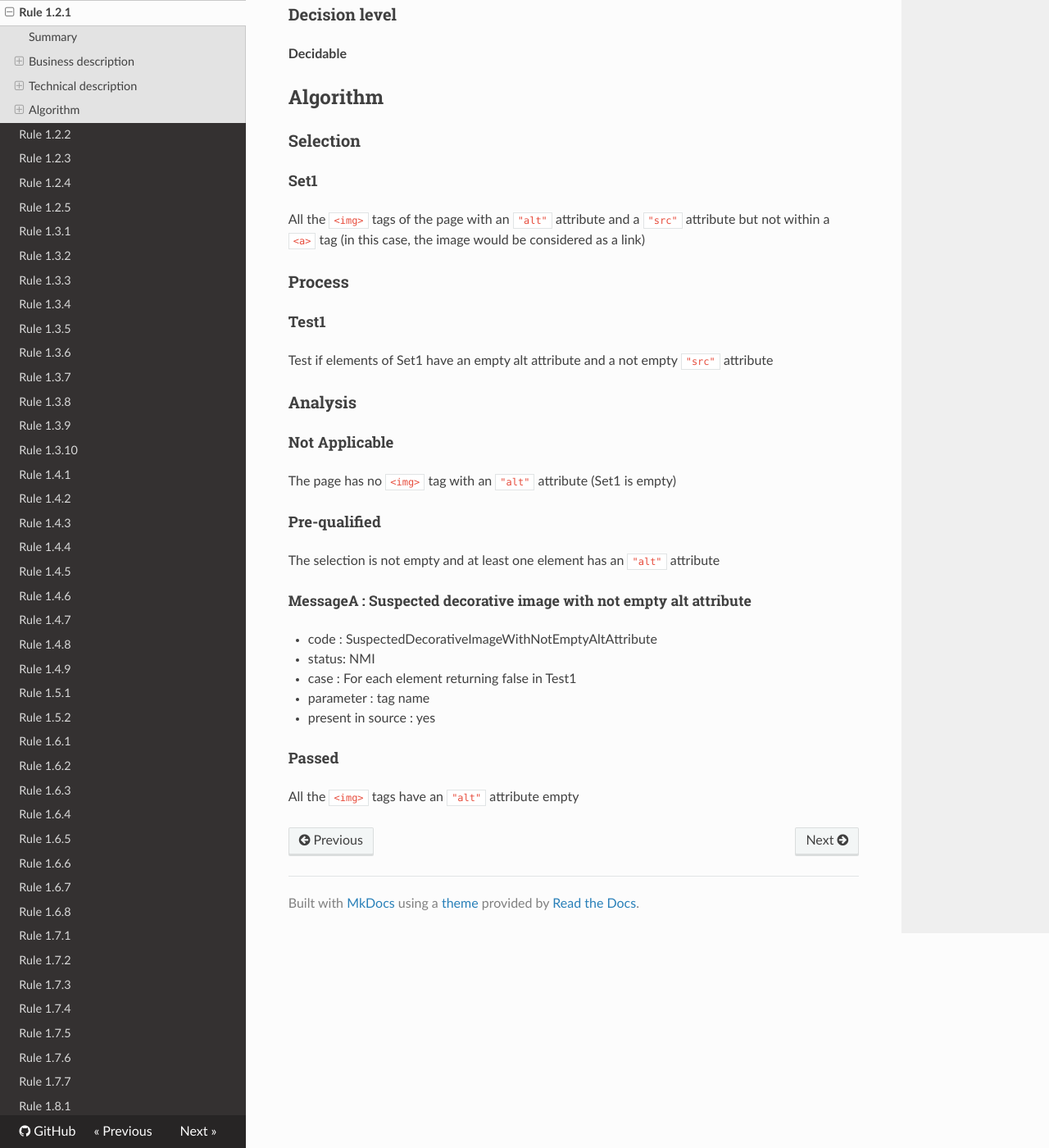
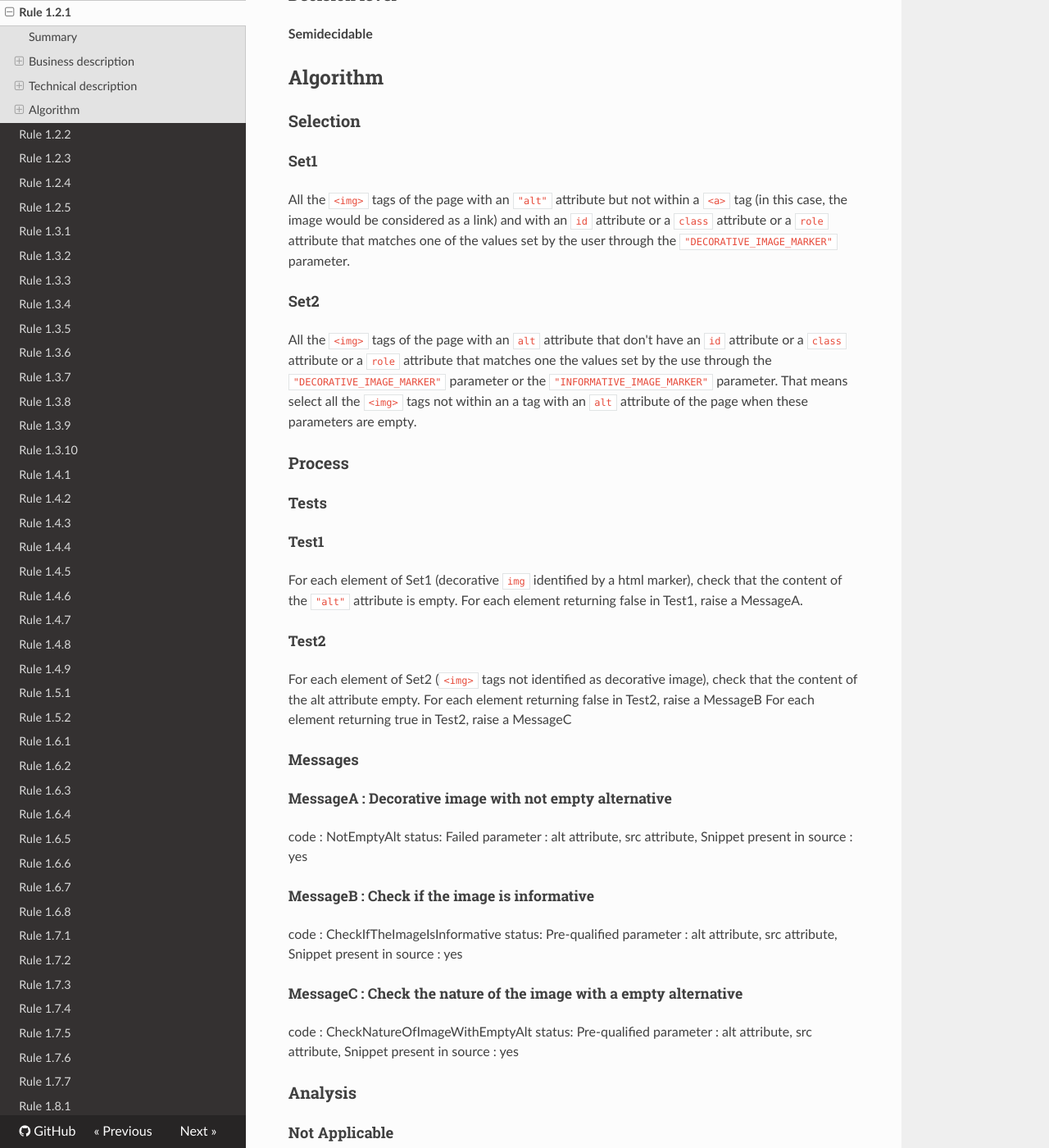
Before and after one commit to Tanaguru/Tanaguru-rules-RGAA-3-doc, an MkDocs documentation site: the page built from docs/Rule-1-2-1.md, in a window 1280 px wide and 1400 px high, scrolled down 986 px. Shown: the whole window at 82% size. Built offline with MkDocs 1.6.1, drawn with Linux system fonts in a browser that asks for light colours; nearby versions of some CDN libraries; old or Windows-style settings are respelled for this version of MkDocs; some of the changed text lies outside the part shown.

Commit message:
Update Rule-1-2-1.md

```diff
--- a/docs/Rule-1-2-1.md
+++ b/docs/Rule-1-2-1.md
@@ -10,7 +10,7 @@ This test consists in checking whether the alt attribute of each decorative imag
 
 [1.2](http://references.modernisation.gouv.fr/sites/default/files/RGAA3_RC2-1/referentiel_technique.htm#crit-1-2)
 
-###Test
+### Test
 
 [1.2.1](http://references.modernisation.gouv.fr/sites/default/files/RGAA3_RC2-1/referentiel_technique.htm#test-1-2-1)
 
@@ -34,7 +34,7 @@ Chaque <a href="http://references.modernisation.gouv.fr/sites/default/files/RGAA
 
 ### Decision level
 
-**Decidable**
+**Semidecidable**
 
 ## Algorithm
 
@@ -42,32 +42,62 @@ Chaque <a href="http://references.modernisation.gouv.fr/sites/default/files/RGAA
 
 #### Set1
 
-All the `<img>` tags of the page with an `"alt"` attribute and a `"src"` attribute but not within a `<a>` tag (in this case, the image would be considered as a link)
+All the `<img>` tags of the page with an `"alt"` attribute but not within a `<a>` tag (in this case, the image would be considered as a link) and with an `id` attribute or a `class` attribute or a `role` attribute that matches one of the values set by the user through the `"DECORATIVE_IMAGE_MARKER"` parameter.
+
+#### Set2
+
+All the `<img>` tags of the page with an `alt` attribute that don't have an `id` attribute or a `class` attribute or a `role` attribute that matches one the values set by the use through the `"DECORATIVE_IMAGE_MARKER"` parameter or the `"INFORMATIVE_IMAGE_MARKER"` parameter.
+That means select all the `<img>` tags not within an a tag with an `alt` attribute of the page when these parameters are empty.
 
 ### Process
 
-#### Test1
+#### Tests
 
-Test if elements of Set1 have an empty alt attribute and a not empty `"src"` attribute
+##### Test1
+
+For each element of Set1 (decorative `img` identified by a html marker), check that the content of the `"alt"` attribute is empty. For each element returning false in Test1, raise a MessageA.
+
+##### Test2
+
+For each element of Set2 (`<img>` tags not identified as decorative image), check that the content of the alt attribute empty. For each element returning false in Test2, raise a MessageB For each element returning true in Test2, raise a MessageC
+
+#### Messages
+
+##### MessageA : Decorative image with not empty alternative
+
+code : NotEmptyAlt
+status: Failed
+parameter : alt attribute, src attribute, Snippet
+present in source : yes
+
+##### MessageB : Check if the image is informative
+
+code : CheckIfTheImageIsInformative
+status: Pre-qualified
+parameter : alt attribute, src attribute, Snippet
+present in source : yes
+
+##### MessageC : Check the nature of the image with a empty alternative
+
+code : CheckNatureOfImageWithEmptyAlt
+status: Pre-qualified
+parameter : alt attribute, src attribute, Snippet
+present in source : yes
 
 ### Analysis
 
 #### Not Applicable
 
-The page has no `<img>` tag with an `"alt"` attribute (Set1 is empty)
+The page has no `<img>` tag with an `"alt"` attribute (Set1 and Set2 is empty)
+
+#### Failed
+
+Test1 returns false for at least one element (one `img` identified as decorative has a not empty alternative)
+
+#### Passed
+
+Set2 is empty and Test1 returns true for all element (all `img` of the page is identified and all `img` identified as decorative has a empty alternative)
 
 #### Pre-qualified
 
-The selection is not empty and at least one element has an `"alt"` attribute
-
-##### MessageA : Suspected decorative image with not empty alt attribute
-
--    code : SuspectedDecorativeImageWithNotEmptyAltAttribute
--    status: NMI
--    case : For each element returning false in Test1
--    parameter : tag name
--    present in source : yes
-
-#### Passed
-
-All the `<img>` tags have an `"alt"` attribute empty
+In all other cases
```
Also changed, not shown: other parts of docs/Rule-1-2-1.md (+1 -1 lines).
